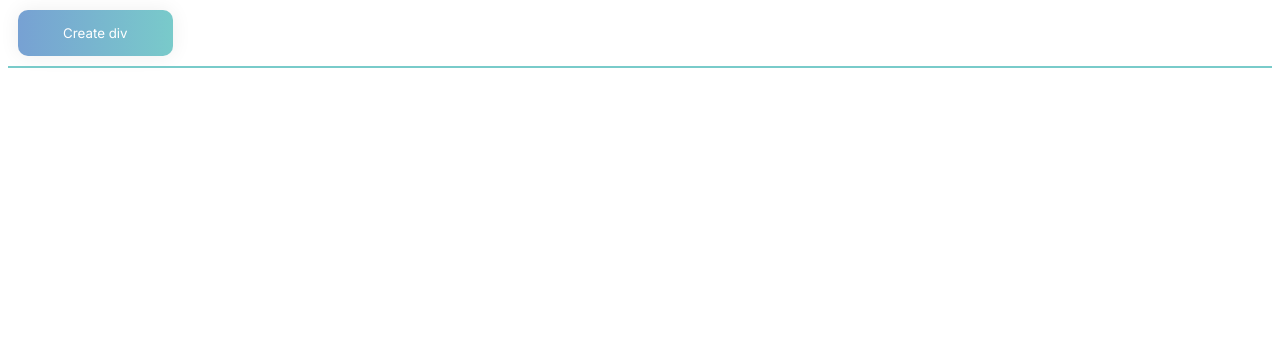
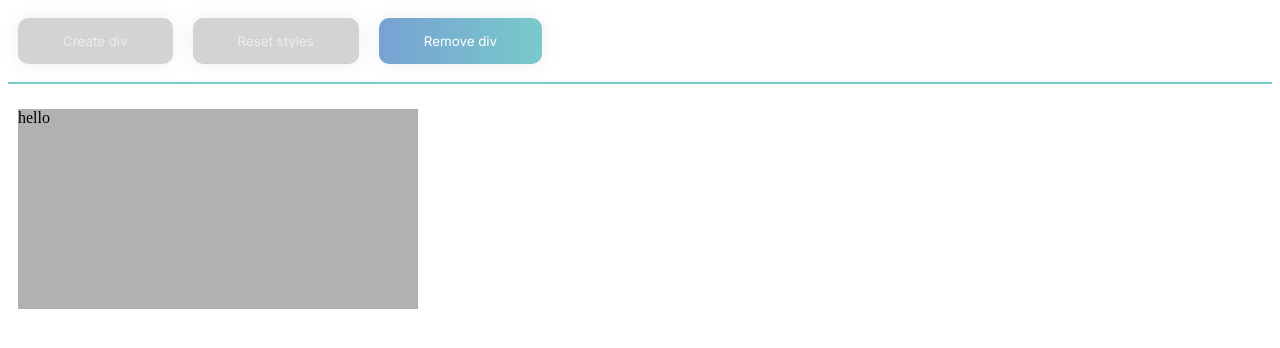
Before and after one commit to EvgeniiAtYourService/css-constructor, a React (Create React App) app: page / in a window 1280 px wide. Both pictures are taken after a click on the button "Create div". Shown: the top 348 px of the page. Built offline with nearby package versions, Linux system fonts and the light colour scheme.

Commit message:
Setup buttons

```diff
--- a/src/App.tsx
+++ b/src/App.tsx
@@ -3,26 +3,40 @@ import SuperButton from './components/common/SuperButton/SuperButton';
 import { useAppDispatch, useAppSelector } from './customHooks/redux.hooks';
 import { userSlice } from './store/slices/ConstructorSlice';
 import './global.css'
+import Div from './components/Div/Div';
 
 function App(): JSX.Element {
 
-  const { testText } = useAppSelector(
+  const { divCreated } = useAppSelector(
     (state) => state.constructorReducer
   )
 
-  const { changeTestText } = userSlice.actions
+  const { createDiv, removeDiv } = userSlice.actions
 
   const dispatch = useAppDispatch()
 
-  const handleChangeText = () => {
-    dispatch(changeTestText(Date.now().toString()))
+  const handleCreateDiv = () => {
+    dispatch(createDiv())
+  }
+
+  const handleResetStyles = () => {
+    // dispatch(createDiv())
+  }
+
+  const handleRemoveDiv = () => {
+    dispatch(removeDiv())
   }
 
   return (
     <div className="App" data-testid='homepage'>
       <div>
-        <SuperButton>Create div</SuperButton>
+        <SuperButton onClick={handleCreateDiv} disabled={divCreated}>Create div</SuperButton>
+        <SuperButton onClick={handleCreateDiv} disabled>Reset styles</SuperButton>
+        <SuperButton onClick={handleRemoveDiv} disabled={!divCreated}>Remove div</SuperButton>
         <hr className='rule' />
+        { divCreated && (
+          <Div divCreated={divCreated}>hello</Div>
+        ) }
       </div>
     </div>
   );
--- /dev/null
+++ b/src/components/Div/Div.module.css
@@ -0,0 +1,22 @@
+.common {
+    margin: 25px 0 0 10px;
+    transition: all ease-in-out 450ms;
+    animation: 600ms fade-in;
+
+    height: 200px;
+    width: 400px;
+    background-color: rgba(100, 100, 100, 0.5)
+}
+
+.common:hover {
+    background-color: palegreen;
+}
+
+@keyframes fade-in {
+    0% {
+        opacity: 0;
+    }
+    100% {
+        opacity: 1;
+    }
+}
--- /dev/null
+++ b/src/components/Div/Div.tsx
@@ -0,0 +1,12 @@
+import React from 'react'
+import { IDivProps } from '../../models/props/DivProps.model'
+import styles from './Div.module.css'
+
+const Div = ({ children, divCreated, ...props}: IDivProps) => {
+
+  return (
+      <div className={styles['common']} {...props}>{children}</div>
+  )
+}
+
+export default Div
--- a/src/components/common/SuperButton/SuperButton.module.css
+++ b/src/components/common/SuperButton/SuperButton.module.css
@@ -8,7 +8,6 @@
     color: white;
     box-shadow: 0 0 20px #eee;
     border-radius: 10px;
-    display: block;
     border: none;
     cursor: pointer;
     font-family: 'Inter', sans-serif;
@@ -16,7 +15,11 @@
 
 .btn-grad:hover {
     background-position: right center;
-    /* change the direction of the change here */
-    color: #fff;
     text-decoration: none;
 }
+
+.btn-disabled {
+    background-image: none;
+    background-color: lightgray;
+    color: rgba(255, 255, 255, 0.6);
+}
--- a/src/components/common/SuperButton/SuperButton.tsx
+++ b/src/components/common/SuperButton/SuperButton.tsx
@@ -1,10 +1,17 @@
 import React from 'react'
-import { IButtonProps } from '../../../models/props/ButtonProps.model'
+import { ISuperButtonProps } from '../../../models/props/SuperButtonProps.model'
 import styles from './SuperButton.module.css'
+import buildClassNames from 'classnames'
 
-const SuperButton = ({ children }: IButtonProps) => {
+const SuperButton = ({ children, disabled, ...props }: ISuperButtonProps) => {
+
+  const classNames = buildClassNames(styles['btn-grad'], {
+    [styles['btn-disabled']]: disabled,
+    'cursor-deafult': disabled,
+  })
+
   return (
-      <button className={styles['btn-grad']}>{children}</button>
+    <button className={classNames} {...props}>{children}</button>
   )
 }
 
--- a/src/global.css
+++ b/src/global.css
@@ -3,3 +3,7 @@
     background-color: #79CBCA;
     border: none;
 }
+
+.cursor-deafult {
+    cursor: default;
+}
--- a/src/models/constructorState.model.ts
+++ b/src/models/constructorState.model.ts
@@ -1,3 +1,3 @@
 export interface ConstructorState {
-    testText: string
+    divCreated: boolean
 }
--- a/src/models/props/ButtonProps.model.ts
+++ /dev/null
@@ -1,5 +0,0 @@
-import { ButtonHTMLAttributes, DetailedHTMLProps, ReactNode } from "react"
-
-export interface IButtonProps extends DetailedHTMLProps<ButtonHTMLAttributes<HTMLButtonElement>, HTMLButtonElement> {
-    children: ReactNode
-}
--- /dev/null
+++ b/src/models/props/DivProps.model.ts
@@ -0,0 +1,6 @@
+import { DetailedHTMLProps, HTMLAttributes, ReactNode } from "react"
+
+export interface IDivProps extends DetailedHTMLProps<HTMLAttributes<HTMLDivElement>, HTMLDivElement> {
+    children: ReactNode
+    divCreated: boolean
+}
--- /dev/null
+++ b/src/models/props/SuperButtonProps.model.ts
@@ -0,0 +1,5 @@
+import { ButtonHTMLAttributes, DetailedHTMLProps, ReactNode } from "react"
+
+export interface ISuperButtonProps extends DetailedHTMLProps<ButtonHTMLAttributes<HTMLButtonElement>, HTMLButtonElement> {
+    children: ReactNode
+}
--- a/src/store/slices/ConstructorSlice.ts
+++ b/src/store/slices/ConstructorSlice.ts
@@ -2,15 +2,18 @@ import { createSlice, PayloadAction } from '@reduxjs/toolkit'
 import { ConstructorState } from '../../models/constructorState.model'
 
 const initialState: ConstructorState = {
-    testText: 'Gibraltar'
+    divCreated: false,
 }
 
 export const userSlice = createSlice({
     name: 'constructor',
     initialState,
     reducers: {
-        changeTestText(state, action: PayloadAction<string>) {
-            state.testText = action.payload
+        createDiv(state) {
+            state.divCreated = true
+        },
+        removeDiv(state) {
+            state.divCreated = false
         },
     },
 })
```
